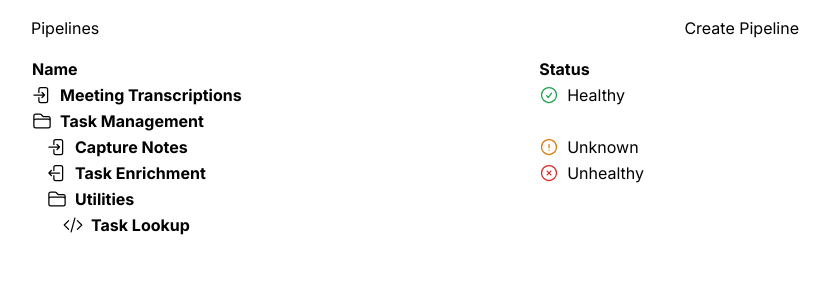
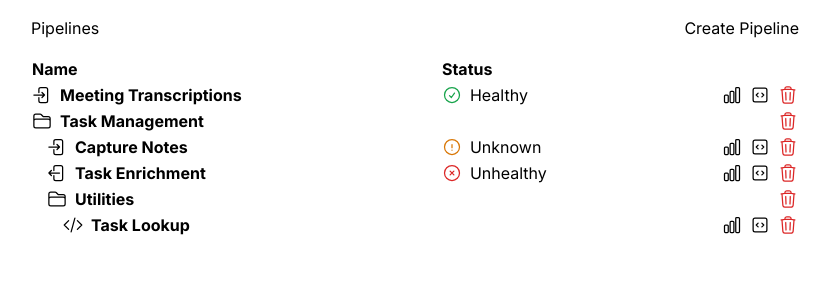
Before and after one commit to werronense/file-explorer, a Next.js app: page / in a window 1280 px wide. Shown: the top 300 px of the page, without its empty margins (225-1054 px from the left). Built offline with nearby package versions, Linux system fonts and the light colour scheme.

Commit message:
Add action icons

```diff
--- a/src/app/page.tsx
+++ b/src/app/page.tsx
@@ -6,6 +6,9 @@ import {
   CodeBracketIcon,
   ArrowRightEndOnRectangleIcon,
   ArrowLeftStartOnRectangleIcon,
+  TrashIcon,
+  CodeBracketSquareIcon,
+  ChartBarIcon,
 } from "@heroicons/react/24/outline";
 
 export default function Home() {
@@ -33,7 +36,11 @@ export default function Home() {
               <CheckCircleIcon className="size-5 inline align-text-top mr-2 text-green-600" />
               Healthy
             </td>
-            <td></td>
+            <td className="text-right">
+              <ChartBarIcon className="size-5 inline align-text-top mr-2" />
+              <CodeBracketSquareIcon className="size-5 inline align-text-top mr-2" />
+              <TrashIcon className="size-5 inline align-text-top text-red-600" />
+            </td>
           </tr>
           <tr>
             <th scope="row">
@@ -41,7 +48,9 @@ export default function Home() {
               Task Management
             </th>
             <td></td>
-            <td></td>
+            <td className="text-right">
+              <TrashIcon className="size-5 inline align-text-top text-red-600" />
+            </td>
           </tr>
           <tr>
             <th scope="row" className="pl-4">
@@ -52,7 +61,11 @@ export default function Home() {
               <ExclamationCircleIcon className="size-5 inline align-text-top mr-2 text-amber-600" />
               Unknown
             </td>
-            <td></td>
+            <td className="text-right">
+              <ChartBarIcon className="size-5 inline align-text-top mr-2" />
+              <CodeBracketSquareIcon className="size-5 inline align-text-top mr-2" />
+              <TrashIcon className="size-5 inline align-text-top text-red-600" />
+            </td>
           </tr>
           <tr>
             <th scope="row" className="pl-4">
@@ -63,7 +76,11 @@ export default function Home() {
               <XCircleIcon className="size-5 inline align-text-top mr-2 text-red-600" />
               Unhealthy
             </td>
-            <td></td>
+            <td className="text-right">
+              <ChartBarIcon className="size-5 inline align-text-top mr-2" />
+              <CodeBracketSquareIcon className="size-5 inline align-text-top mr-2" />
+              <TrashIcon className="size-5 inline align-text-top text-red-600" />
+            </td>
           </tr>
           <tr>
             <th scope="row" className="pl-4">
@@ -71,7 +88,9 @@ export default function Home() {
               Utilities
             </th>
             <td></td>
-            <td></td>
+            <td className="text-right">
+              <TrashIcon className="size-5 inline align-text-top text-red-600" />
+            </td>
           </tr>
           <tr>
             <th scope="row" className="pl-8">
@@ -79,7 +98,11 @@ export default function Home() {
               Task Lookup
             </th>
             <td></td>
-            <td></td>
+            <td className="text-right">
+              <ChartBarIcon className="size-5 inline align-text-top mr-2" />
+              <CodeBracketSquareIcon className="size-5 inline align-text-top mr-2" />
+              <TrashIcon className="size-5 inline align-text-top text-red-600" />
+            </td>
           </tr>
         </tbody>
       </table>
```
